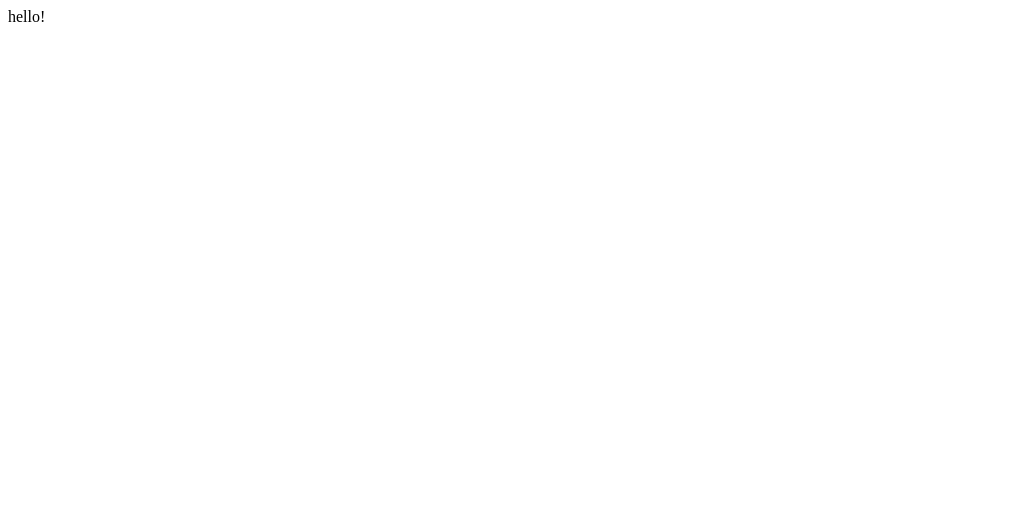
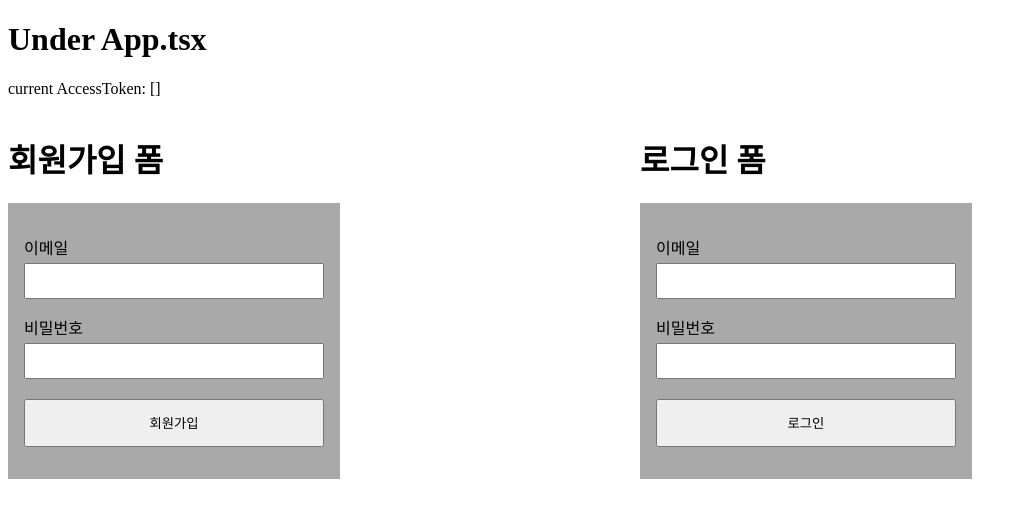
Before and after one commit to seongbin9786/wanted-pre-onboarding-frontend, a React (Create React App) app: page / in a window 1280 px wide. Shown: the top 518 px of the page, without its empty margins (0-1027 px from the left). Built offline with nearby package versions, Linux system fonts and the light colour scheme.

Commit message:
[#1] 1. 로그인 / 회원가입 (#2)

```diff
--- a/src/App.tsx
+++ b/src/App.tsx
@@ -1,3 +1,23 @@
+import { useState } from "react";
+import { SignInPage } from "./pages/SignInpage";
+import { SignUpPage } from "./pages/SignUpPage";
+
 export function App() {
-  return <div>hello!</div>;
+  const [accessToken, setAccessToken] = useState("");
+  return (
+    <div>
+      <h1>Under App.tsx</h1>
+      <p>current AccessToken: [{accessToken}]</p>
+      <div
+        style={{
+          display: "grid",
+          gridTemplateColumns: "repeat(2, 1fr)",
+          gridTemplateRows: "repeat(2, 1fr)",
+        }}
+      >
+        <SignUpPage setAccessToken={setAccessToken} />
+        <SignInPage setAccessToken={setAccessToken} />
+      </div>
+    </div>
+  );
 }
--- a/src/index.tsx
+++ b/src/index.tsx
@@ -16,3 +16,7 @@ root.render(
 // to log results (for example: reportWebVitals(console.log))
 // or send to an analytics endpoint. Learn more: https://bit.ly/CRA-vitals
 reportWebVitals();
+
+// @ts-ignore
+window.ACCESS_TOKEN =
+  "eyJhbGciOiJIUzI1NiIsInR5cCI6IkpXVCJ9.eyJlbWFpbCI6ImhlbGxvQHdvcmxkLmNvbSIsInN1YiI6NTE2LCJpYXQiOjE2NzU0MDg0ODIsImV4cCI6MTY3NjAxMzI4Mn0.-23k7pJ76qco8wa_gA0LFjCeU-g8P-YYHfq-srtPS6w";
--- /dev/null
+++ b/src/pages/SignInpage.tsx
@@ -0,0 +1,104 @@
+import { useState } from "react";
+import { BackendErrorResponse } from "../server";
+
+interface SignupFormData {
+  email: string;
+  password: string;
+}
+
+// TODO: 반환된 accessToken을 저장, 중복된 코드 컴포넌트화
+async function fetchSignIn(signupFormData: SignupFormData): Promise<string> {
+  const response = await fetch(
+    "https://pre-onboarding-selection-task.shop/auth/signin",
+    {
+      body: JSON.stringify(signupFormData),
+      method: "post",
+      headers: {
+        "Content-Type": "application/json",
+      },
+    }
+  );
+  console.log(response);
+  if (!response.ok) {
+    const body = (await response.json()) as BackendErrorResponse;
+    alert(body.message);
+    // TODO: 함수 진행 중단하기
+    return "";
+  }
+  // TODO: any인데 Typing하기
+  return (await response.json()).access_token;
+}
+
+interface SignInPageProps {
+  setAccessToken: (accessToken: string) => void;
+}
+
+export function SignInPage({ setAccessToken }: SignInPageProps) {
+  const [email, setEmail] = useState("");
+  const [password, setPassword] = useState("");
+  return (
+    <div>
+      <h1>로그인 폼</h1>
+      <div
+        style={{
+          display: "flex",
+          flexDirection: "column",
+          maxWidth: 300,
+          gap: 16,
+          padding: "32px 16px",
+          backgroundColor: "darkgray",
+        }}
+      >
+        <div
+          style={{
+            display: "flex",
+            flexDirection: "column",
+            gap: 4,
+          }}
+        >
+          <label htmlFor="signin-email-input" style={{ display: "block" }}>
+            이메일
+          </label>
+          <input
+            id="signin-email-input"
+            data-testid="signin-email-input"
+            type="email"
+            value={email}
+            onChange={(e) => setEmail(e.target.value)}
+            style={{ height: 24, padding: "4px 8px", fontSize: 16 }}
+          />
+        </div>
+        <div
+          style={{
+            display: "flex",
+            flexDirection: "column",
+            gap: 4,
+          }}
+        >
+          <label htmlFor="signin-password-input" style={{ display: "block" }}>
+            비밀번호
+          </label>
+          <input
+            id="signin-password-input"
+            data-testid="signin-password-input"
+            type="password"
+            value={password}
+            onChange={(e) => setPassword(e.target.value)}
+            style={{ height: 24, padding: "4px 8px", fontSize: 16 }}
+          />
+        </div>
+        <button
+          style={{ height: 48, marginTop: 4 }}
+          id="signin-button"
+          data-testid="signin-button"
+          onClick={async () => {
+            const accessToken = await fetchSignIn({ email, password });
+            setAccessToken(accessToken);
+          }}
+        >
+          로그인
+        </button>
+      </div>
+    </div>
+  );
+}
--- /dev/null
+++ b/src/pages/SignUpPage.tsx
@@ -0,0 +1,104 @@
+import { useState } from "react";
+import { BackendErrorResponse } from "../server";
+
+interface SignupFormData {
+  email: string;
+  password: string;
+}
+
+// TODO: 반환된 accessToken을 저장, 중복된 코드 컴포넌트화
+async function fetchSignUp(signupFormData: SignupFormData) {
+  const response = await fetch(
+    "https://pre-onboarding-selection-task.shop/auth/signup",
+    {
+      body: JSON.stringify(signupFormData),
+      method: "post",
+      headers: {
+        "Content-Type": "application/json",
+      },
+    }
+  );
+  console.log(response);
+  if (!response.ok) {
+    const body = (await response.json()) as BackendErrorResponse;
+    alert(body.message);
+    return "";
+  }
+  const responseBody = await response.json();
+  console.log(responseBody);
+  return responseBody.access_token;
+}
+
+interface SignUpPageProps {
+  setAccessToken: (accessToken: string) => void;
+}
+
+export function SignUpPage({ setAccessToken }: SignUpPageProps) {
+  const [email, setEmail] = useState("");
+  const [password, setPassword] = useState("");
+  return (
+    <div>
+      <h1>회원가입 폼</h1>
+      <div
+        style={{
+          display: "flex",
+          flexDirection: "column",
+          maxWidth: 300,
+          gap: 16,
+          padding: "32px 16px",
+          backgroundColor: "darkgray",
+        }}
+      >
+        <div
+          style={{
+            display: "flex",
+            flexDirection: "column",
+            gap: 4,
+          }}
+        >
+          <label htmlFor="signup-email-input" style={{ display: "block" }}>
+            이메일
+          </label>
+          <input
+            id="signup-email-input"
+            data-testid="signup-email-input"
+            type="email"
+            value={email}
+            onChange={(e) => setEmail(e.target.value)}
+            style={{ height: 24, padding: "4px 8px", fontSize: 16 }}
+          />
+        </div>
+        <div
+          style={{
+            display: "flex",
+            flexDirection: "column",
+            gap: 4,
+          }}
+        >
+          <label htmlFor="signup-password-input" style={{ display: "block" }}>
+            비밀번호
+          </label>
+          <input
+            id="signup-password-input"
+            data-testid="signup-password-input"
+            type="password"
+            value={password}
+            onChange={(e) => setPassword(e.target.value)}
+            style={{ height: 24, padding: "4px 8px", fontSize: 16 }}
+          />
+        </div>
+        <button
+          style={{ height: 48, marginTop: 4 }}
+          id="signup-button"
+          data-testid="signup-button"
+          onClick={async () => {
+            const accessToken = await fetchSignUp({ email, password });
+            setAccessToken(accessToken);
+          }}
+        >
+          회원가입
+        </button>
+      </div>
+    </div>
+  );
+}
--- /dev/null
+++ b/src/server.ts
@@ -0,0 +1,5 @@
+export interface BackendErrorResponse {
+  statusCode: number;
+  message: string;
+  error: string;
+}
```
